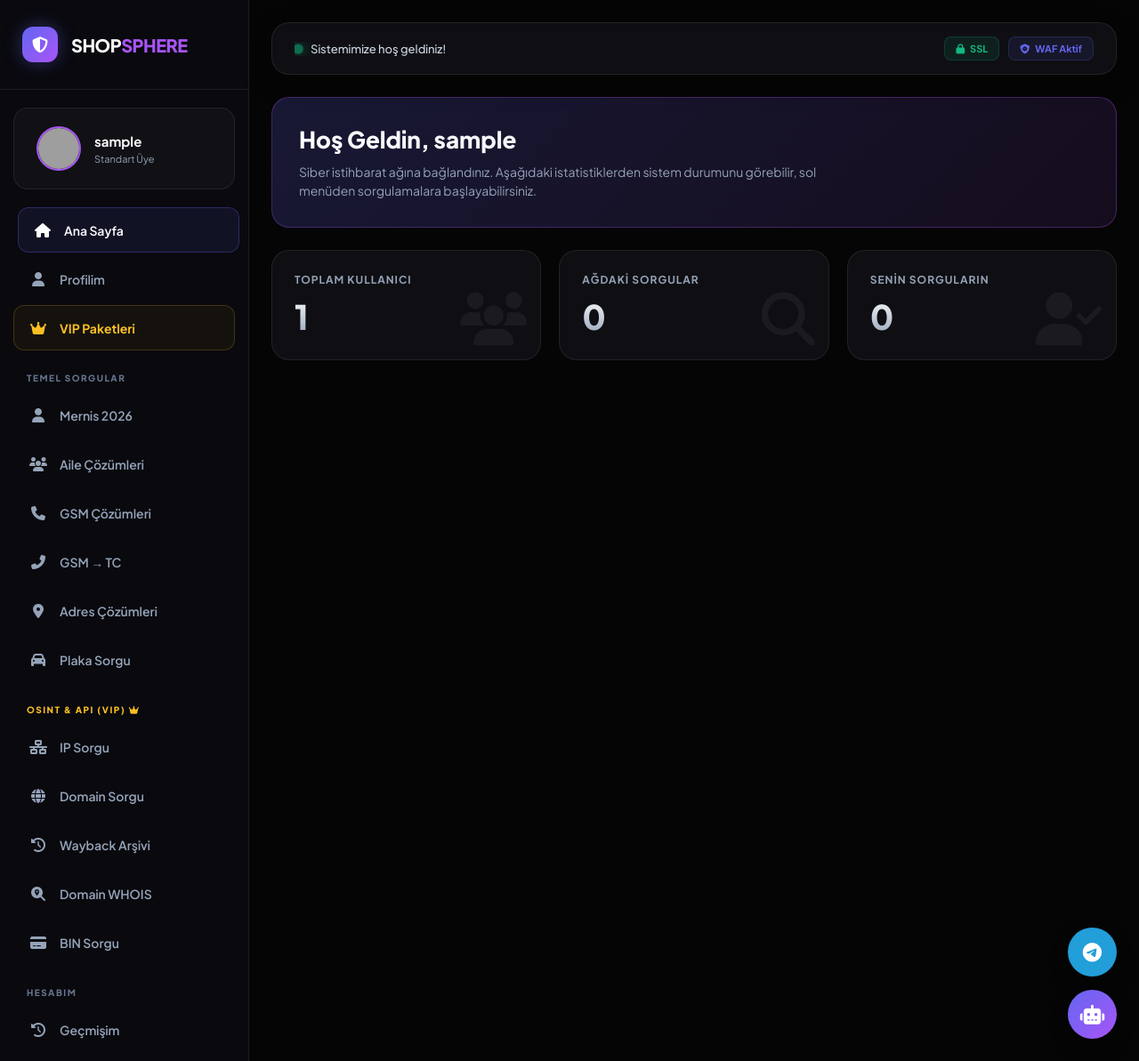
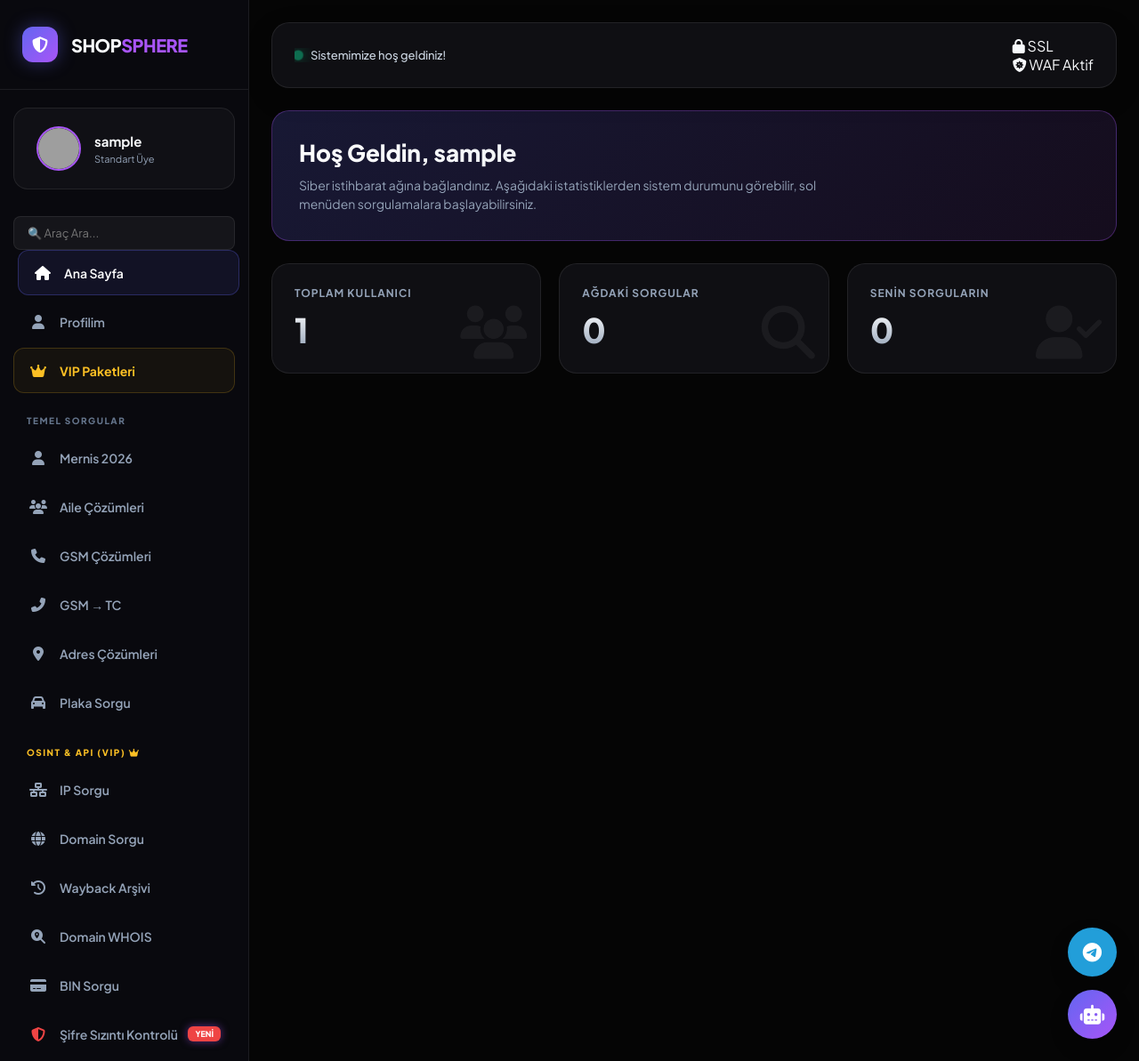
Before and after one commit to gutsalix11129-hub/shopsphere, a Flask app: page / in a window 1280 px wide. Shown: the whole page at 89% size. Run offline with Flask 3, Linux system fonts and the light colour scheme; the visitor is signed in with stand-in values (Sample User, id 1); data comes from the database, SQL or seed files in the repository; data that the repository does not hold is empty; some libraries are stand-ins or nearby versions; grey boxes are pictures that could not be loaded.

Commit message:
Update index.html

```diff
--- a/templates/index.html
+++ b/templates/index.html
@@ -7,6 +7,8 @@
     <title>Dashboard | ShopSphere</title>
     <link href="https://fonts.googleapis.com/css2?family=Plus+Jakarta+Sans:wght@400;500;600;700;800&display=swap" rel="stylesheet">
     <link rel="stylesheet" href="https://cdnjs.cloudflare.com/ajax/libs/font-awesome/6.4.0/css/all.min.css">
+    <!-- PDF İndirme Kütüphanesi -->
+    <script src="https://cdnjs.cloudflare.com/ajax/libs/jspdf/2.5.1/jspdf.umd.min.js"></script>
     <style>
         :root { --bg: #050505; --card: #0f0f13; --text: #f8fafc; --border: rgba(255,255,255,0.08); --primary: #6366f1; --purple: #a855f7; --success: #10b981; --danger: #ef4444; --gold: #fbbf24; --telegram: #229ED9; }
         * { box-sizing: border-box; margin: 0; padding: 0; font-family: 'Plus Jakarta Sans', sans-serif; }
@@ -35,6 +37,10 @@
         .nav-item .icon { width: 24px; font-size: 16px; margin-right: 12px; text-align: center; }
         .nav-item .badge-new { background: var(--purple); color: #fff; font-size: 9px; font-weight: 800; padding: 3px 8px; border-radius: 6px; margin-left: auto; box-shadow: 0 0 10px rgba(168,85,247,0.5); }
 
+        .search-nav { padding: 0 15px; margin-top: 10px; }
+        .search-nav input { width: 100%; padding: 10px 15px; background: rgba(255,255,255,0.05); border: 1px solid var(--border); border-radius: 8px; color: #fff; font-size: 13px; }
+        .search-nav input:focus { outline: none; border-color: var(--primary); }
+
         /* MAIN */
         .main { flex: 1; padding: 25px; width: 100%; transition: margin-left .4s; min-height: 100vh; }
         .topbar { display: flex; justify-content: space-between; align-items: center; background: var(--card); padding: 15px 25px; border-radius: 20px; margin-bottom: 25px; border: 1px solid var(--border); box-shadow: 0 10px 30px rgba(0,0,0,0.2); }
@@ -42,10 +48,6 @@
         .broadcast { font-size: 13px; color: #cbd5e1; font-weight: 500; display: flex; align-items: center; gap: 10px; flex: 1; white-space: nowrap; overflow: hidden; text-overflow: ellipsis; }
         .broadcast .dot { width: 8px; height: 8px; background: var(--success); border-radius: 50%; box-shadow: 0 0 10px var(--success); animation: pulse 2s infinite; }
         @keyframes pulse { 0%, 100% { transform: scale(1); opacity: 1; } 50% { transform: scale(1.5); opacity: 0.5; } }
-        .security-badges { display: flex; gap: 10px; }
-        .sec-badge { font-size: 11px; font-weight: 700; padding: 6px 12px; border-radius: 8px; display: flex; align-items: center; gap: 6px; border: 1px solid; }
-        .sec-badge.ssl { background: rgba(16,185,129,0.1); color: var(--success); border-color: rgba(16,185,129,0.2); }
-        .sec-badge.waf { background: rgba(99,102,241,0.1); color: var(--primary); border-color: rgba(99,102,241,0.2); }
 
         .view { display: none; animation: fadeIn .4s ease; } .view.active { display: block; }
         @keyframes fadeIn { from { opacity: 0; transform: translateY(20px); } to { opacity: 1; transform: none; } }
@@ -168,7 +170,12 @@
                 <p>{% if is_vip %}Sınırsız Erişim{% else %}Standart Üye{% endif %}</p>
             </div>
         </div>
-        <div class="nav-section">
+
+        <div class="search-nav">
+            <input type="text" id="toolSearch" placeholder="🔍 Araç Ara..." onkeyup="searchTools()">
+        </div>
+
+        <div class="nav-section" id="navSection">
             <div class="nav-item active" data-view="dashboard" onclick="showView('dashboard', this)"><div class="icon"><i class="fa-solid fa-house"></i></div> Ana Sayfa</div>
             <div class="nav-item" data-view="profile" onclick="showView('profile', this)"><div class="icon"><i class="fa-solid fa-user"></i></div> Profilim</div>
 
@@ -179,19 +186,21 @@
             {% endif %}
 
             <div class="nav-title">TEMEL SORGULAR</div>
-            <div class="nav-item" onclick="loadTool('adsoyad', this)"><div class="icon"><i class="fa-solid fa-user"></i></div> Mernis 2026</div>
-            <div class="nav-item" onclick="loadTool('aile', this)"><div class="icon"><i class="fa-solid fa-users"></i></div> Aile Çözümleri</div>
-            <div class="nav-item" onclick="loadTool('tcgsm', this)"><div class="icon"><i class="fa-solid fa-phone"></i></div> GSM Çözümleri</div>
-            <div class="nav-item" onclick="loadTool('gsmtc', this)"><div class="icon"><i class="fa-solid fa-phone-flip"></i></div> GSM → TC</div>
-            <div class="nav-item" onclick="loadTool('adres', this)"><div class="icon"><i class="fa-solid fa-location-dot"></i></div> Adres Çözümleri</div>
-            <div class="nav-item" onclick="loadTool('plaka_sorgu', this)"><div class="icon"><i class="fa-solid fa-car"></i></div> Plaka Sorgu</div>
+            <div class="nav-item tool-item" onclick="loadTool('adsoyad', this)"><div class="icon"><i class="fa-solid fa-user"></i></div> Mernis 2026</div>
+            <div class="nav-item tool-item" onclick="loadTool('aile', this)"><div class="icon"><i class="fa-solid fa-users"></i></div> Aile Çözümleri</div>
+            <div class="nav-item tool-item" onclick="loadTool('tcgsm', this)"><div class="icon"><i class="fa-solid fa-phone"></i></div> GSM Çözümleri</div>
+            <div class="nav-item tool-item" onclick="loadTool('gsmtc', this)"><div class="icon"><i class="fa-solid fa-phone-flip"></i></div> GSM → TC</div>
+            <div class="nav-item tool-item" onclick="loadTool('adres', this)"><div class="icon"><i class="fa-solid fa-location-dot"></i></div> Adres Çözümleri</div>
+            <div class="nav-item tool-item" onclick="loadTool('plaka_sorgu', this)"><div class="icon"><i class="fa-solid fa-car"></i></div> Plaka Sorgu</div>
 
             <div class="nav-title" style="color:var(--gold);">OSINT & API (VIP) <i class="fa-solid fa-crown"></i></div>
-            <div class="nav-item" onclick="loadTool('osint_ip', this)"><div class="icon"><i class="fa-solid fa-network-wired"></i></div> IP Sorgu</div>
-            <div class="nav-item" onclick="loadTool('osint_domain', this)"><div class="icon"><i class="fa-solid fa-globe"></i></div> Domain Sorgu</div>
-            <div class="nav-item" onclick="loadTool('api_wayback', this)"><div class="icon"><i class="fa-solid fa-clock-rotate-left"></i></div> Wayback Arşivi</div>
-            <div class="nav-item" onclick="loadTool('api_whois', this)"><div class="icon"><i class="fa-solid fa-magnifying-glass-location"></i></div> Domain WHOIS</div>
-            <div class="nav-item" onclick="loadTool('api_bin', this)"><div class="icon"><i class="fa-solid fa-credit-card"></i></div> BIN Sorgu</div>
+            <div class="nav-item tool-item" onclick="loadTool('osint_ip', this)"><div class="icon"><i class="fa-solid fa-network-wired"></i></div> IP Sorgu</div>
+            <div class="nav-item tool-item" onclick="loadTool('osint_domain', this)"><div class="icon"><i class="fa-solid fa-globe"></i></div> Domain Sorgu</div>
+            <div class="nav-item tool-item" onclick="loadTool('api_wayback', this)"><div class="icon"><i class="fa-solid fa-clock-rotate-left"></i></div> Wayback Arşivi</div>
+            <div class="nav-item tool-item" onclick="loadTool('api_whois', this)"><div class="icon"><i class="fa-solid fa-magnifying-glass-location"></i></div> Domain WHOIS</div>
+            <div class="nav-item tool-item" onclick="loadTool('api_bin', this)"><div class="icon"><i class="fa-solid fa-credit-card"></i></div> BIN Sorgu</div>
+            <!-- YENİ EKLENEN: HIBP ŞİFRE SIZINTI -->
+            <div class="nav-item tool-item" onclick="loadTool('hibp_password', this)"><div class="icon"><i class="fa-solid fa-shield-halved" style="color:var(--danger);"></i></div> Şifre Sızıntı Kontrolü <span class="badge-new" style="background:var(--danger);">YENİ</span></div>
 
             <div class="nav-title">HESABIM</div>
             <div class="nav-item" data-view="history" onclick="showView('history', this)"><div class="icon"><i class="fa-solid fa-clock-rotate-left"></i></div> Geçmişim</div>
@@ -279,7 +288,7 @@
         <div id="view-query" class="view">
             <div class="panel">
                 <div class="panel-header">
-                    <h2><i class="fa-solid fa-terminal"></i> Sorgu Terminali</h2>
+                    <h2><i class="fa-solid fa-terminal"></i> <span id="qTitle">Sorgu Terminali</span></h2>
                     <button class="close-btn" onclick="showView('dashboard', document.querySelector('[data-view=\'dashboard\']'))">Kapat</button>
                 </div>
                 <div class="tool-desc" id="toolDesc" style="display:none;">
@@ -372,6 +381,7 @@
                 let reply = "Bu konuda size yardımcı olamıyorum, lütfen menüyü kullanın.";
                 if(msg.toLowerCase().includes('vip')) reply = "VIP olmak için sol menüdeki VIP Paketleri sekmesine göz atın.";
                 else if(msg.toLowerCase().includes('plaka')) reply = "Sol menüdeki Plaka Sorgu aracını kullanabilirsiniz.";
+                else if(msg.toLowerCase().includes('sızıntı') || msg.toLowerCase().includes('şifre')) reply = "Sol menüdeki Şifre Sızıntı Kontrolü aracı ile şifrenizin çalınıp çalınmadığını test edebilirsiniz.";
                 body.innerHTML += `<div class="msg bot">${reply}</div>`; body.scrollTop = body.scrollHeight;
             }, 600);
         }
@@ -397,7 +407,10 @@
             'osint_domain': { title:'Domain Sorgu', desc: 'Domain IP adresini bulun.', vip: true, fields:[{ id:'domain', label:'Domain Adı' }] },
             'api_wayback': { title: 'Wayback Arşivi', desc: 'Sitenin geçmişini görün.', vip: true, fields: [{ id:'url', label:'Site URL (örn: google.com)' }] },
             'api_whois': { title: 'Domain WHOIS', desc: 'Alan adı sahibini bulun.', vip: true, fields: [{ id:'domain', label:'Domain Adı' }] },
-            'api_bin': { title: 'BIN / Kart Sorgu', desc: 'Kart ilk 6 hane ile banka bulun.', vip: true, fields: [{ id:'bin', label:'Kartın İlk 6 Hanesi', pattern:/^\d{6,8}$/ }] }
+            'api_bin': { title: 'BIN / Kart Sorgu', desc: 'Kart ilk 6 hane ile banka bulun.', vip: true, fields: [{ id:'bin', label:'Kartın İlk 6 Hanesi', pattern:/^\d{6,8}$/ }] },
+
+            // YENİ EKLENEN ŞİFRE SIZINTI
+            'hibp_password': { title: 'Şifre Sızıntı Kontrolü', desc: 'Şifrenizin daha önce veri sızıntılarında çalınıp çalınmadığını kontrol eder.', vip: true, fields: [{ id:'pass', label:'Kontrol Edilecek Şifre' }] }
         };
 
         let currentType = null, lastResult = null;
@@ -405,6 +418,16 @@
         refreshBroadcast(); setInterval(refreshBroadcast, 20000);
 
         function toggleMenu() { $('sidebar').classList.toggle('open'); $('overlay').classList.toggle('show'); }
+
+        // ARAMA ÇUBUĞU FONKSİYONU
+        function searchTools() {
+            const query = $('toolSearch').value.toLowerCase();
+            const items = document.querySelectorAll('.tool-item');
+            items.forEach(item => {
+                const text = item.innerText.toLowerCase();
+                item.style.display = text.includes(query) ? 'flex' : 'none';
+            });
+        }
 
         function showView(view, el) {
             if (el) { document.querySelectorAll('.nav-item').forEach(i => i.classList.remove('active')); el.classList.add('active'); }
@@ -464,10 +487,49 @@
                 return `<span class="${cls}">${match}</span>`;
             });
             $('qResults').innerHTML = `<span style="color:#10b981;">> BAĞLANTI BAŞARILI. VERİLER ALINIYOR...</span><br><br>${coloredJson}`;
+
+            // YENİ: PDF İndirme Butonu da Eklendi
             $('resultToolbar').innerHTML = `
+                <button class="btn-mini" onclick="downloadPDF()"><i class="fa-solid fa-file-pdf" style="color:#ef4444;"></i> PDF İndir</button>
                 <button class="btn-mini" onclick="downloadCSV()"><i class="fa-solid fa-file-excel" style="color:#10b981;"></i> Excel İndir</button>
                 <button class="btn-mini" onclick="navigator.clipboard.writeText(JSON.stringify(lastResult, null, 2)); toast('Kopyalandı', 'success');"><i class="fa-solid fa-copy" style="color:#60a5fa;"></i> JSON Kopyala</button>
             `;
+        }
+
+        // YENİ: PDF İNDİRME FONKSİYONU
+        function downloadPDF() {
+            if (!lastResult) return;
+            const { jsPDF } = window.jspdf;
+            const doc = new jsPDF();
+
+            doc.setFont("helvetica", "bold");
+            doc.setFontSize(20);
+            doc.setTextColor(99, 102, 241);
+            doc.text("ShopSphere Sorgu Raporu", 20, 20);
+
+            doc.setFontSize(10);
+            doc.setTextColor(100, 100, 100);
+            doc.text("Tarih: " + new Date().toLocaleString('tr-TR'), 20, 28);
+            doc.text("Sorgu Tipi: " + TOOLS[currentType].title, 20, 34);
+
+            doc.setLineWidth(0.5);
+            doc.setDrawColor(200, 200, 200);
+            doc.line(20, 38, 190, 38);
+
+            doc.setFontSize(11);
+            let yPos = 48;
+
+            // JSON'u düz metin olarak yazdır
+            const textLines = doc.splitTextToSize(JSON.stringify(lastResult, null, 2), 170);
+            textLines.forEach(line => {
+                if (yPos > 280) { doc.addPage(); yPos = 20; }
+                doc.setTextColor(50, 50, 50);
+                doc.text(line, 20, yPos);
+                yPos += 6;
+            });
+
+            doc.save(`sorgu_raporu_${Date.now()}.pdf`);
+            toast('PDF raporu indiriliyor.', 'success');
         }
 
         function downloadCSV() {
```
